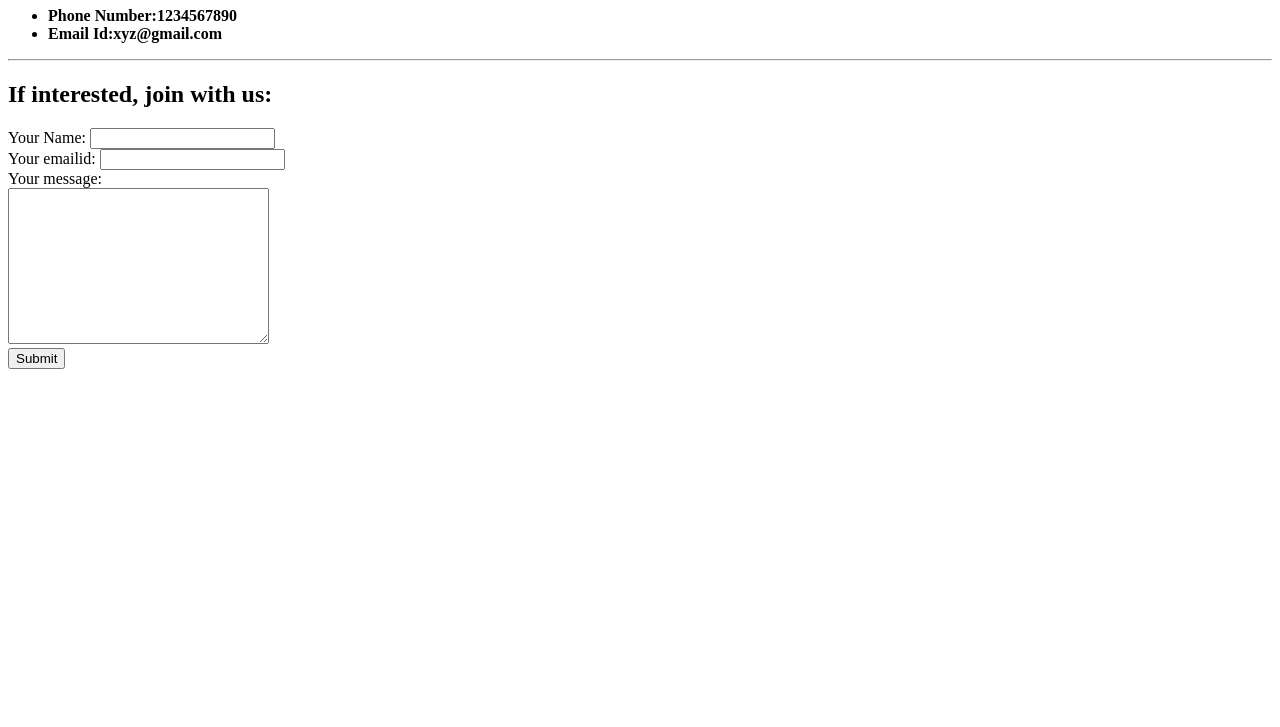
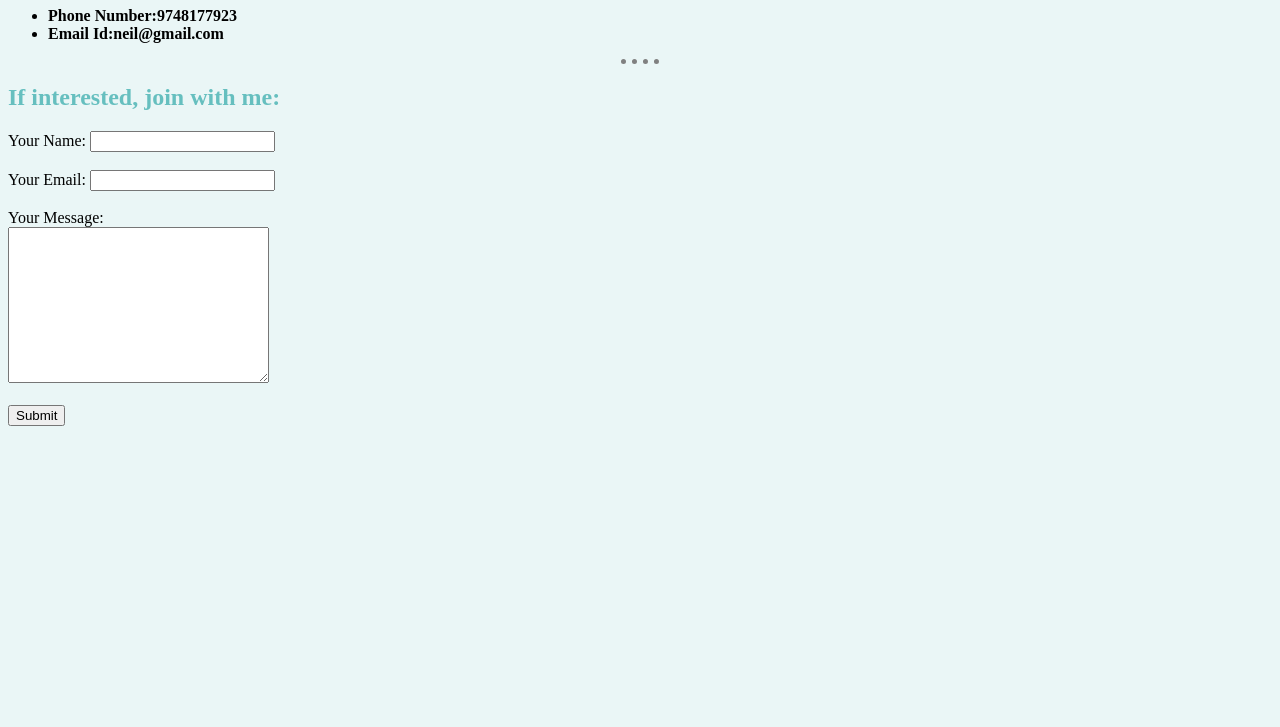
Before and after one commit to Niladri2000/cv, a plain HTML site: page contact.html in a window 1280 px wide. Shown: the part 73-800 px from the top of the page. Drawn offline with Linux system fonts and the light colour scheme.

Commit message:
Add files via upload

```diff
--- a/contact.html
+++ b/contact.html
@@ -3,22 +3,23 @@
   <head>
     <meta charset="utf-8">
     <title>Contacts</title>
+    <link rel="stylesheet" href="css/styles.css">
   </head>
   <body>
-    <h1>My Contact Deatails</h1>
+    <h1>My Contact Details</h1>
     <ul>
-      <li><strong>Phone Number:1234567890</strong></li>
-      <li><strong>Email Id:xyz@gmail.com</strong></li>
+      <li><strong>Phone Number:9748177923</strong></li>
+      <li><strong>Email Id:neil@gmail.com</strong></li>
     </ul>
     <hr>
-    <h2>If interested, join with us:</h2>
+    <h2>If interested, join with me:</h2>
     <form action="mailto:niladrichowdhury87@gmail.com" method="post" enctype="text/plain">
     <label>Your Name:</label>
-    <input type="text" name="YourName" value=""><br>
-    <label>Your emailid:</label>
-    <input type="email" name="YourEmail" value=""><br>
-    <label>Your message:</label><br>
-    <textarea name="YourMessage" rows="10" cols="30"></textarea><br>
+    <input type="text" name="YourName" value=""><br><br>
+    <label>Your Email:</label>
+    <input type="email" name="YourEmail" value=""><br><br>
+    <label>Your Message:</label><br>
+    <textarea name="YourMessage" rows="10" cols="30"></textarea><br><br>
     <input type="submit" name="" >
     </form>
   </body>
--- /dev/null
+++ b/css/styles.css
@@ -0,0 +1,27 @@
+  body {
+    background-color: #EAF6F6;
+  }
+
+  hr {
+    border-style: none;
+    border-top-style: dotted;
+    border-color: grey;
+    border-width: 5px;
+    width: 3%
+  }
+
+  img {
+    height: 120px;
+  }
+
+  h1 {
+     color: #66BFBF;
+  }
+
+  h2 {
+     color: #66BFBF;
+  }
+
+  h3 {
+     color: #66BFBF;
+  }
```
Also changed, not shown: Hobbies.html (+1 -0 lines), education.html (+1 -0 lines), index.html (+4 -3 lines).
